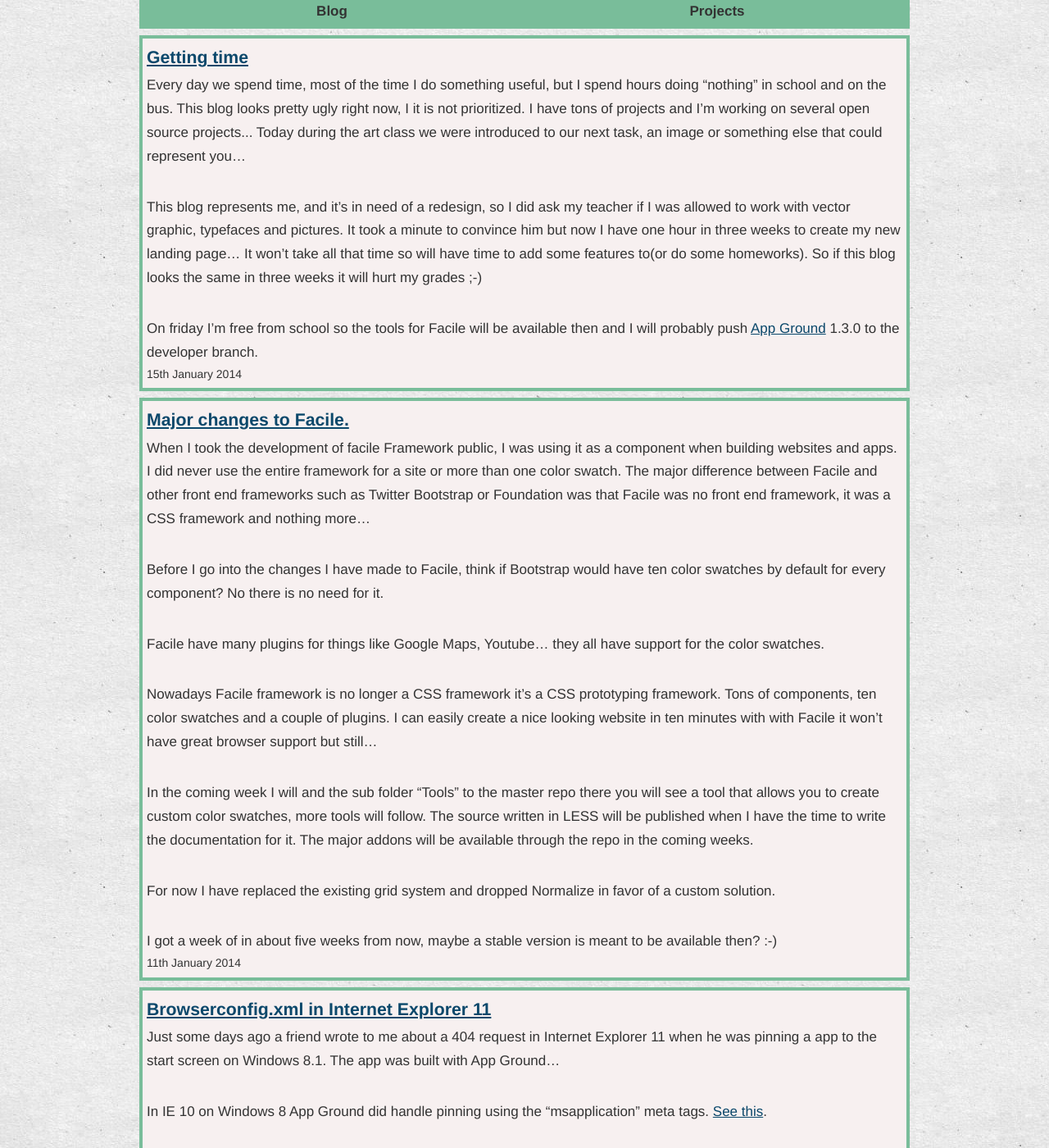
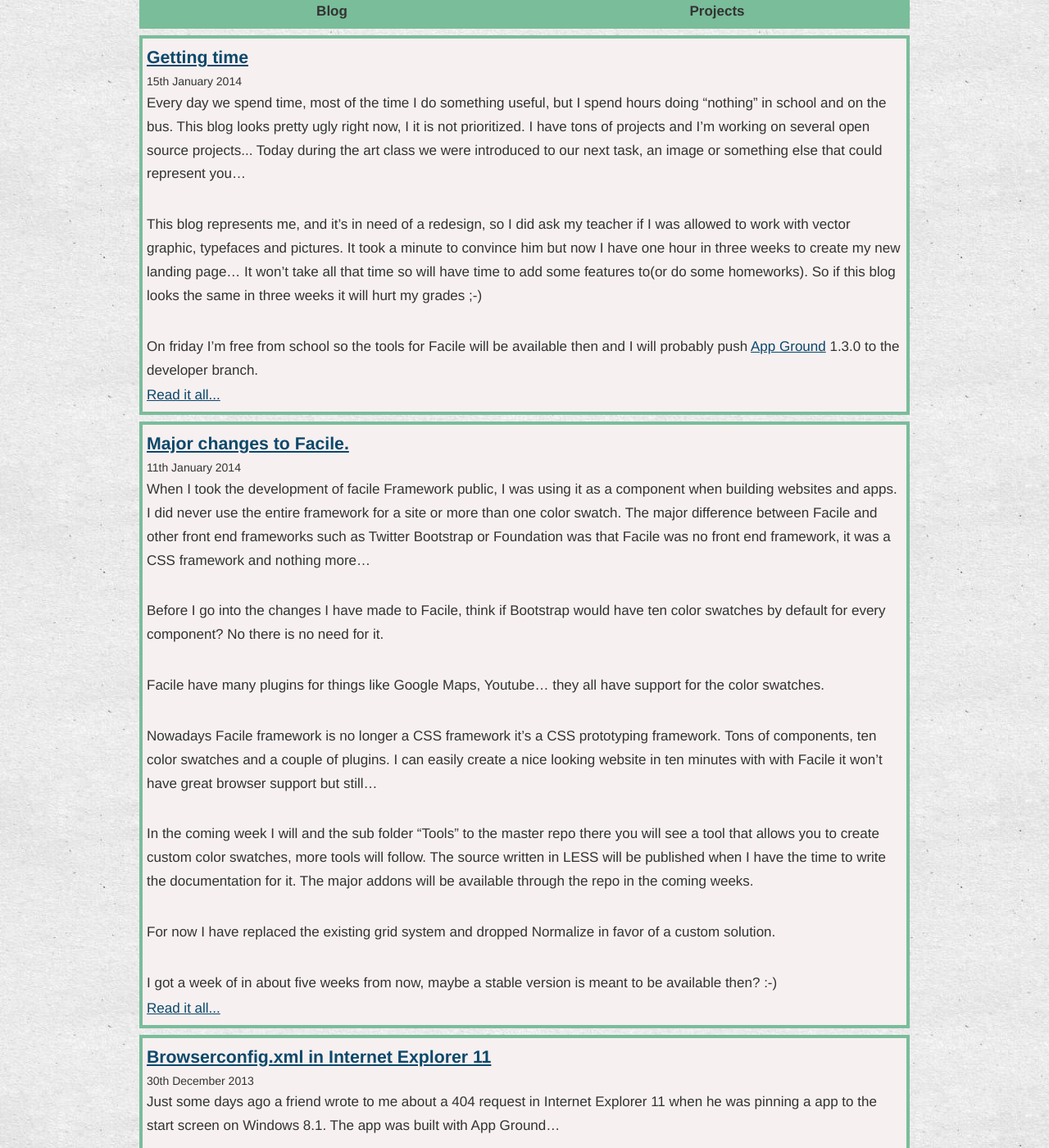
Before and after one commit to mikiec84/abbe98.github.com, a Jekyll site: the page built from index.html, in a window 1280 px wide and 1400 px high. Shown: the whole window at 82% size. Built offline with Jekyll 4.4.1, drawn with Linux system fonts in a browser that asks for light colours; some of the changed text lies outside the part shown.

Commit message:
post.excerpt test
test to just show first block of the post on main page.

```diff
--- a/index.html
+++ b/index.html
@@ -6,7 +6,6 @@ title: Albin Larsson
 {% for post in site.posts limit: 5 %}
 <article class="post">
 	<h2><a href="{{ post.url }}" title="{{ post.title | xml_escape }}">{{ post.title }}</a></h2>
-	{{ post.content }}
 	<p class="date">
 		{% assign day = post.date | date: '%d' %}
 		{% case day %}
@@ -21,6 +20,8 @@ title: Albin Larsson
 		{% endcase %}
 		{{ post.date | date: '%e' }}{{ suffix }}{{ post.date | date: ' %B %Y' }}
 	</p>
+	{{ post.excerpt }}
+	<a href="{{ post.url }}" title="{{ post.title | xml_escape }}">Read it all...</a>
 </article>
 {% endfor %}
 <a role="button" href="http://abbe98.github.io/archive/" class="btn">
```
